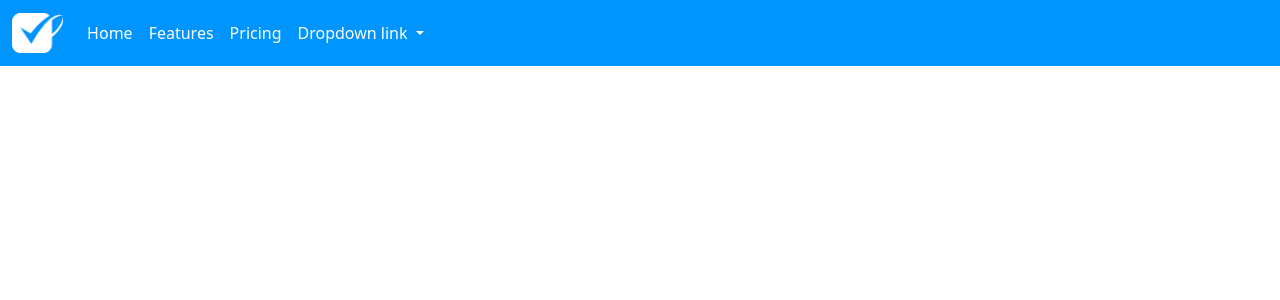
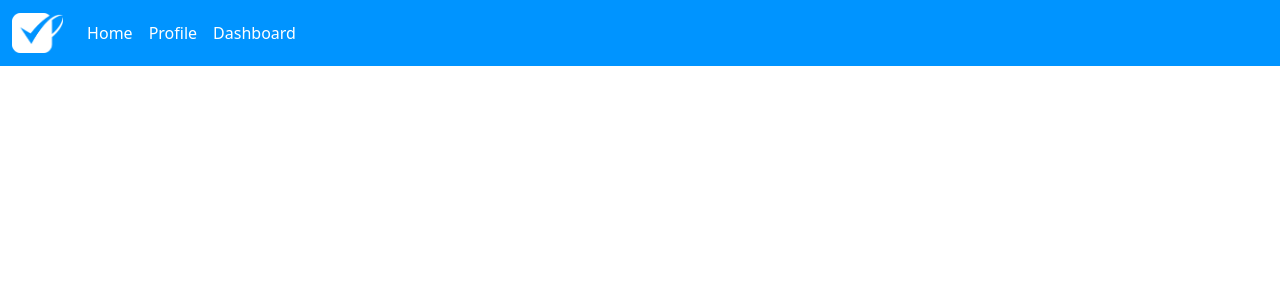
Before and after one commit to danielterziev92/to_do_app, a Django app: template templates/main.html in a window 1280 px wide. Shown: the top 300 px of the page. Run offline with Django 4.2, Linux system fonts and the light colour scheme; the template is opened without the code that fills it: most values are stand-ins (such as "Sample title", 1, 10 or a date in 2020).

Commit message:
Change main.html

```diff
--- a/templates/main.html
+++ b/templates/main.html
@@ -21,7 +21,8 @@
 <nav class="navbar navbar-expand-lg navbar-light" style="background-color: #0094ff;">
     {% has_profile as hp %}
     <div class="container-fluid">
-        <a class="navbar-brand" href="{% url 'home page' %}"><img src="{% static 'image/to_do_logo.png'%}" height="40px" ></a>
+        <a class="navbar-brand" href="{% url 'home page' %}"><img src="{% static 'image/to_do_logo.png' %}"
+                                                                  height="40px"></a>
         <button class="navbar-toggler" type="button" data-bs-toggle="collapse" data-bs-target="#navbarNavDropdown"
                 aria-controls="navbarNavDropdown" aria-expanded="false" aria-label="Toggle navigation">
             <span class="navbar-toggler-icon"></span>
@@ -33,22 +34,30 @@
                 </li>
                 {% if hp %}
                     <li class="nav-item">
-                    <a class="nav-link text-white font-weight-bold" href="#">Features</a>
+                        <a class="nav-link text-white font-weight-bold" href="{% url 'profile page' %}">Profile</a>
                     </li>
                     <li class="nav-item">
-                    <a class="nav-link text-white font-weight-bold" href="#">Pricing</a>
+                        <a class="nav-link text-white font-weight-bold" href="{% url 'dashboard page' %}">Dashboard</a>
+                    </li>
+                    {% if active_additions_nav_items %}
+                        <li class="nav-item">
+                            <a class="nav-link text-white font-weight-bold" href="#">Projects</a>
+                        </li>
+                        <li class="nav-item">
+                            <a class="nav-link text-white font-weight-bold" href="#">Tasks</a>
                         </li>
                         <li class="nav-item dropdown">
-                    <a class="nav-link dropdown-toggle text-white font-weight-bold" href="#" id="navbarDropdownMenuLink" role="button"
+                            <a class="nav-link dropdown-toggle text-white font-weight-bold" href="#"
+                               id="navbarDropdownMenuLink" role="button"
                                data-bs-toggle="dropdown" aria-expanded="false">
-                        Dropdown link
+                                Fast Buttons
                             </a>
                             <ul class="dropdown-menu" aria-labelledby="navbarDropdownMenuLink">
-                        <li><a class="dropdown-item" href="#">Action</a></li>
-                        <li><a class="dropdown-item" href="#">Another action</a></li>
-                        <li><a class="dropdown-item" href="#">Something else here</a></li>
+                                <li><a class="dropdown-item" href="#">Crete Project</a></li>
+                                <li><a class="dropdown-item" href="#">Crete Task</a></li>
                             </ul>
                         </li>
+                    {% endif %}
                 {% endif %}
             </ul>
         </div>
```
Lines whose indentation alone changed are shown as unchanged.
